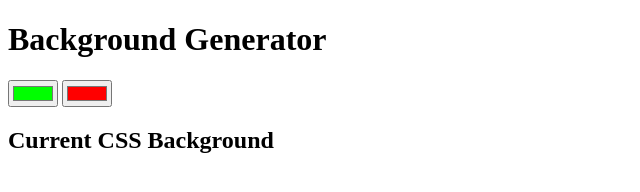
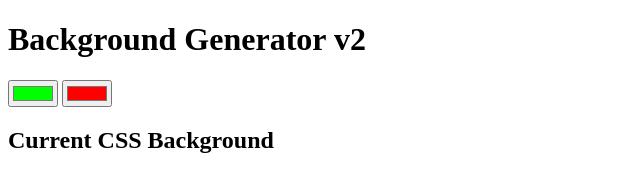
Before and after one commit to Jacek-Sikora/background-generator, a plain HTML site: page index.html in a window 1280 px wide. Shown: the full height of the page, 0-640 px from the left. Drawn offline with Linux system fonts and the light colour scheme.

Commit message:
Changing title

```diff
--- a/index.html
+++ b/index.html
@@ -7,7 +7,7 @@
     <link rel="stylesheet" href="style.css">
 </head>
 <body id="gradient">
-    <h1>Background Generator</h1>
+    <h1>Background Generator v2</h1>
     <input type="color" class="color1" name="color1" value="#00ff00">
     <input type="color" class="color2" name="color2" value="#ff0000">
 
```
